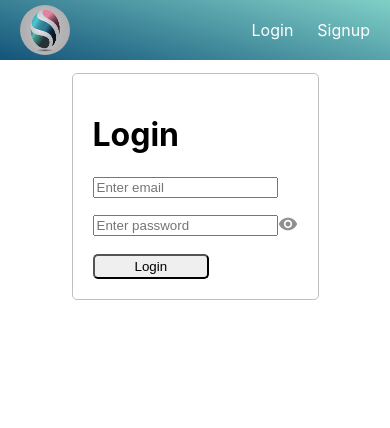
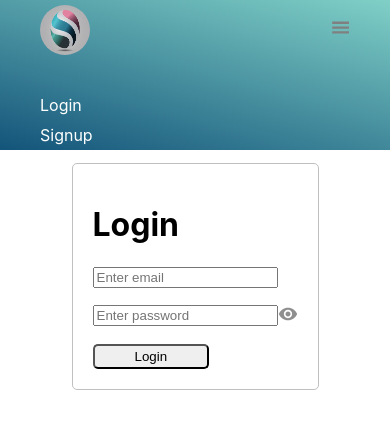
Before and after one commit to riteshsingla36/shopify, a React (Create React App) app: page /login in a window 390 px wide. Shown: the top 428 px of the page. Built offline with nearby package versions, Linux system fonts and the light colour scheme.

Commit message:
updated home page css and responsiveness of navbar

```diff
--- a/package.json
+++ b/package.json
@@ -14,6 +14,7 @@
     "axios": "^0.26.1",
     "react": "^17.0.2",
     "react-dom": "^17.0.2",
+    "react-icons": "^4.3.1",
     "react-redux": "^7.2.8",
     "react-router-dom": "^6.3.0",
     "react-scripts": "5.0.0",
--- a/public/index.html
+++ b/public/index.html
@@ -24,7 +24,7 @@
       work correctly both with client-side routing and a non-root public URL.
       Learn how to configure a non-root public URL by running `npm run build`.
     -->
-    <title>React App</title>
+    <title>Shopify Clone</title>
   </head>
   <body>
     <noscript>You need to enable JavaScript to run this app.</noscript>
--- a/src/clientcomponents/Navbars.jsx
+++ b/src/clientcomponents/Navbars.jsx
@@ -1,13 +1,15 @@
-import React from "react";
+import React, { useState } from "react";
 import "./navbars.css";
 import { useNavigate } from "react-router-dom";
 import ShoppingCartIcon from "@mui/icons-material/ShoppingCart";
 import { useSelector } from "react-redux";
+import { GiHamburgerMenu } from "react-icons/gi";
 
 const Navbars = () => {
   const navigate = useNavigate();
   const auth = localStorage.getItem("user");
   const cartItems = useSelector((store) => store.cartReducer.cartItems);
+  const [small, setSmall] = useState(false);
   return (
     <div className="navbars">
       <img
@@ -19,9 +21,10 @@ const Navbars = () => {
         onClick={() => navigate("/")}
       />
       {auth ? (
-        <span className="navbars-right">
+        <span className={small ? "navbars-right hide" : "navbars-right"}>
           <span onClick={() => navigate("/orders")}>Orders</span>
           <span
+            className="nav-center-cart"
             style={{ position: "relative" }}
             onClick={() => navigate("/cart")}
           >
@@ -40,11 +43,16 @@ const Navbars = () => {
           </span>
         </span>
       ) : (
-        <span className="navbars-right">
+        <span className={small ? "navbars-right hide" : "navbars-right"}>
+          <span></span>
           <span onClick={() => navigate("/login")}>Login</span>
           <span onClick={() => navigate("/signup")}>Signup</span>
         </span>
       )}
+
+      <div className="ham" onClick={() => setSmall(!small)}>
+        <GiHamburgerMenu />
+      </div>
     </div>
   );
 };
--- a/src/clientcomponents/navbars.css
+++ b/src/clientcomponents/navbars.css
@@ -1,28 +1,98 @@
 .navbars {
     background-color: burlywood;
-    padding: 5px 20px;
+    padding: 5px 0;
     color: white;
     height: fit-content;
     margin-bottom: 13px;
-    display: flex;
-    justify-content: space-between;
+    display: grid;
+    grid-template-columns: 100px 1fr 2fr 1fr 100px;
     align-items: center;
     gap: 10px;
     background-image: linear-gradient(15deg, #13547a 0%, #80d0c7 100%);
 }
 
+.navbars img {
+    grid-column: 2/3;
+}
+
+
+
 .navbars-right {
-    display: flex;
-    justify-content: center;
+    text-align: right;
+    grid-column: 4/5;
+    display: grid;
     align-items: center;
-    gap: 24px;
+    grid-template-columns: repeat(3, 1fr);
+    gap: 10px;
+}
+
+.navbars-right .nav-center-cart {
+    position: absolute;
+    /* grid-column: 2/3; */
 }
 
 .cart-icon {
-        position: absolute;
+    position: relative;
     font-size: 15px;
     padding: 2px;
-    left: 19px;
+    left: 1px;
     border-radius: 50%;
-    top: -10px;
+    top: -15px;
 }
+
+.ham {
+    display: none;
+}
+
+.hide {
+    display: none;
+}
+
+/* Extra small devices (phones, 600px and down) */
+@media only screen and (max-width: 600px) {}
+@media only screen and (max-width: 860px) {
+
+    .navbars {
+        grid-template-columns: 30px 1fr 2fr 1fr 30px;
+    }
+    .ham {
+        display: initial;
+        grid-column: 4/5;
+    text-align: right;
+    color: gray;
+    font-size: larger;
+    }
+
+
+
+    .navbars-right {
+        text-align: left;
+        grid-row: 2/3;
+        grid-column: 2/3;
+        display: grid;
+        grid-template-rows: repeat(3,1fr);
+    grid-template-columns: none;
+    /* gap: 20px; */
+
+    }
+
+
+
+    .hide {
+        display: none;
+    }
+}
+
+/* Small devices (portrait tablets and large phones, 600px and up) */
+@media only screen and (min-width: 600px) {}
+
+/* Medium devices (landscape tablets, 768px and up) */
+@media only screen and (min-width: 768px) {
+
+}
+
+/* Large devices (laptops/desktops, 992px and up) */
+@media only screen and (min-width: 992px) {}
+
+/* Extra large devices (large laptops and desktops, 1200px and up) */
+@media only screen and (min-width: 1200px) {}
--- a/src/clientcomponents/product.css
+++ b/src/clientcomponents/product.css
@@ -3,16 +3,16 @@
     border-radius: 5px;
     margin: 5px;
     padding: 5px 10px;
-    width: fit-content;
+    width: 100%;
 }
 
 .single-product img {
-    width: 200px;
+    width: 100%;
     height: 200px;
 }
 
 .btns {
-        display: flex;
+    display: flex;
     align-items: center;
 }
 
@@ -21,3 +21,40 @@
     border: none;
     color: gray;
 }
+
+
+
+/* Extra small devices (phones, 600px and down) */
+@media only screen and (max-width: 600px) {
+    .single-product {
+        width: 70%;
+    }
+}
+
+/* Small devices (portrait tablets and large phones, 600px and up) */
+@media only screen and (min-width: 600px) {
+    .single-product {
+        width: 70%;
+    }
+}
+
+/* Medium devices (landscape tablets, 768px and up) */
+@media only screen and (min-width: 768px) {
+    .single-product {
+        width: 100%;
+    }
+}
+
+/* Large devices (laptops/desktops, 992px and up) */
+@media only screen and (min-width: 992px) {
+    .single-product {
+        width: 100%;
+    }
+}
+
+/* Extra large devices (large laptops and desktops, 1200px and up) */
+@media only screen and (min-width: 1200px) {
+    .single-product {
+        width: 100%;
+    }
+}
--- a/src/clientcomponents/products.css
+++ b/src/clientcomponents/products.css
@@ -1,4 +1,41 @@
 .all-products {
     display: grid;
     grid-template-columns: repeat(4, 1fr);
+    gap: 70px;
 }
+
+
+/* Extra small devices (phones, 600px and down) */
+@media only screen and (max-width: 600px) {
+    .all-products {
+        grid-template-columns: repeat(1, 1fr);
+    }
+}
+
+/* Small devices (portrait tablets and large phones, 600px and up) */
+@media only screen and (min-width: 600px) {
+    .all-products {
+        grid-template-columns: repeat(1, 1fr);
+    }
+}
+
+/* Medium devices (landscape tablets, 768px and up) */
+@media only screen and (min-width: 768px) {
+    .all-products {
+        grid-template-columns: repeat(2, 1fr);
+    }
+}
+
+/* Large devices (laptops/desktops, 992px and up) */
+@media only screen and (min-width: 992px) {
+    .all-products {
+        grid-template-columns: repeat(3, 1fr);
+    }
+}
+
+/* Extra large devices (large laptops and desktops, 1200px and up) */
+@media only screen and (min-width: 1200px) {
+    .all-products {
+        grid-template-columns: repeat(4, 1fr);
+    }
+}
```
Also changed, not shown: 1 other file (tests, documents, lock files or other folders).
